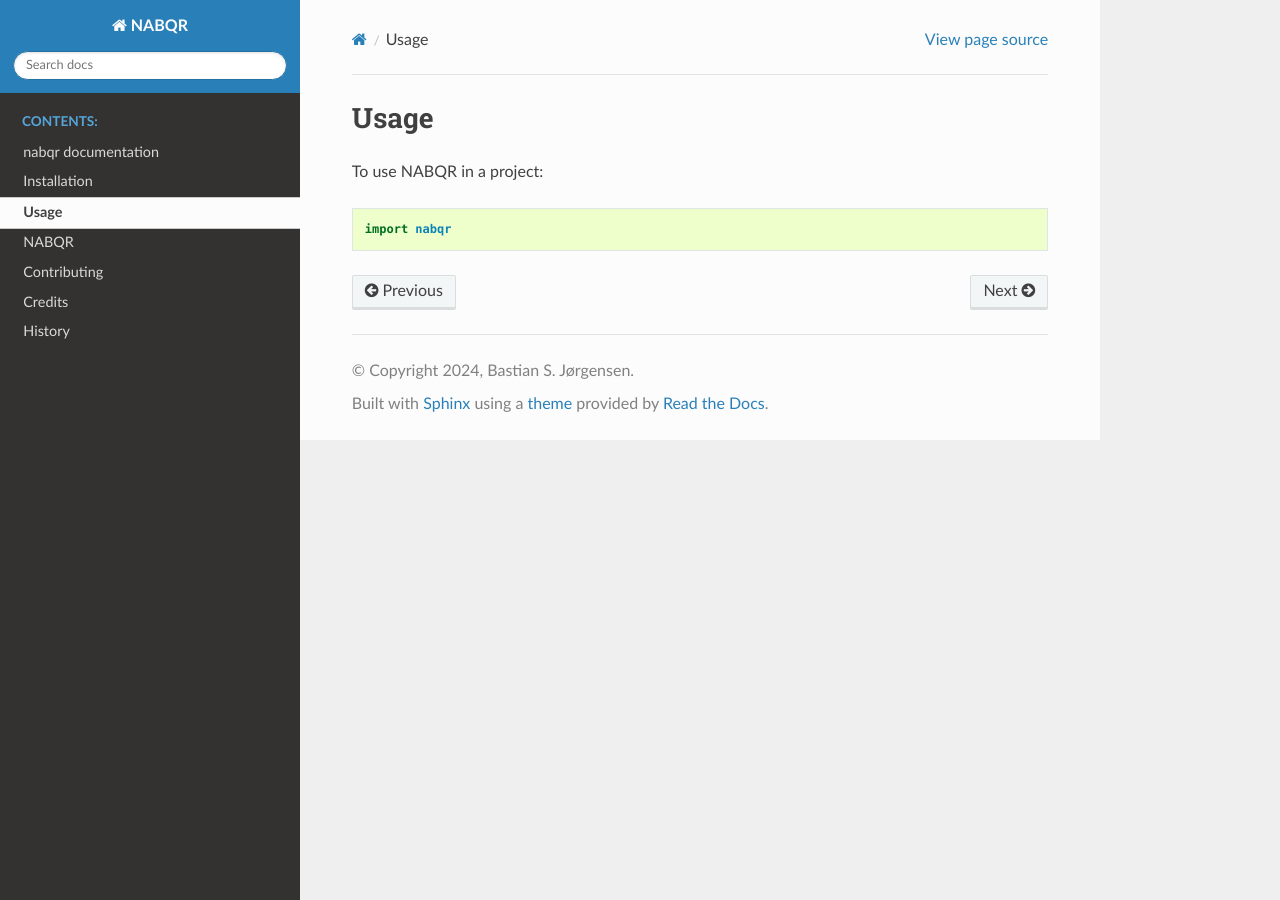
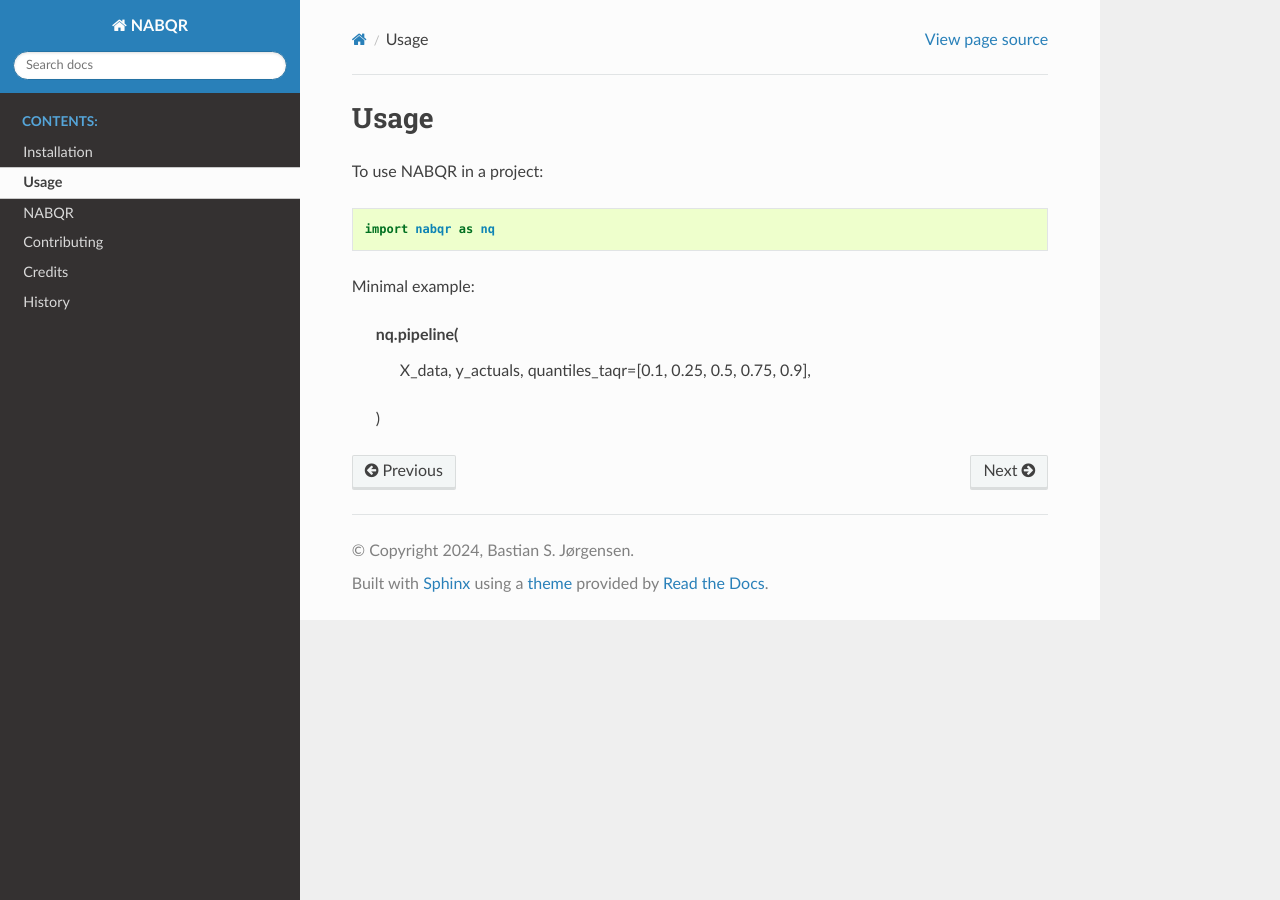
Before and after one commit to KasperSchlosser/nabqr, a Sphinx documentation site: the page built from docs/usage.rst, in a window 1280 px wide. Built offline with Sphinx 7.4.7 and the Read the Docs theme 3.1.0, drawn with Linux system fonts in a browser that asks for light colours.

```diff
--- a/docs/readme.rst
+++ b/docs/readme.rst
@@ -1 +1 @@
-.. include:: ../README.md
+.. mdinclude:: ../README.md
--- a/docs/usage.rst
+++ b/docs/usage.rst
@@ -4,4 +4,13 @@ Usage
 
 To use NABQR in a project::
 
-    import nabqr
+    import nabqr as nq
+
+
+Minimal example:
+
+    nq.pipeline(
+        X_data,
+        y_actuals,
+        quantiles_taqr=[0.1, 0.25, 0.5, 0.75, 0.9],
+    )
```
Also changed, not shown: 2 other files.
